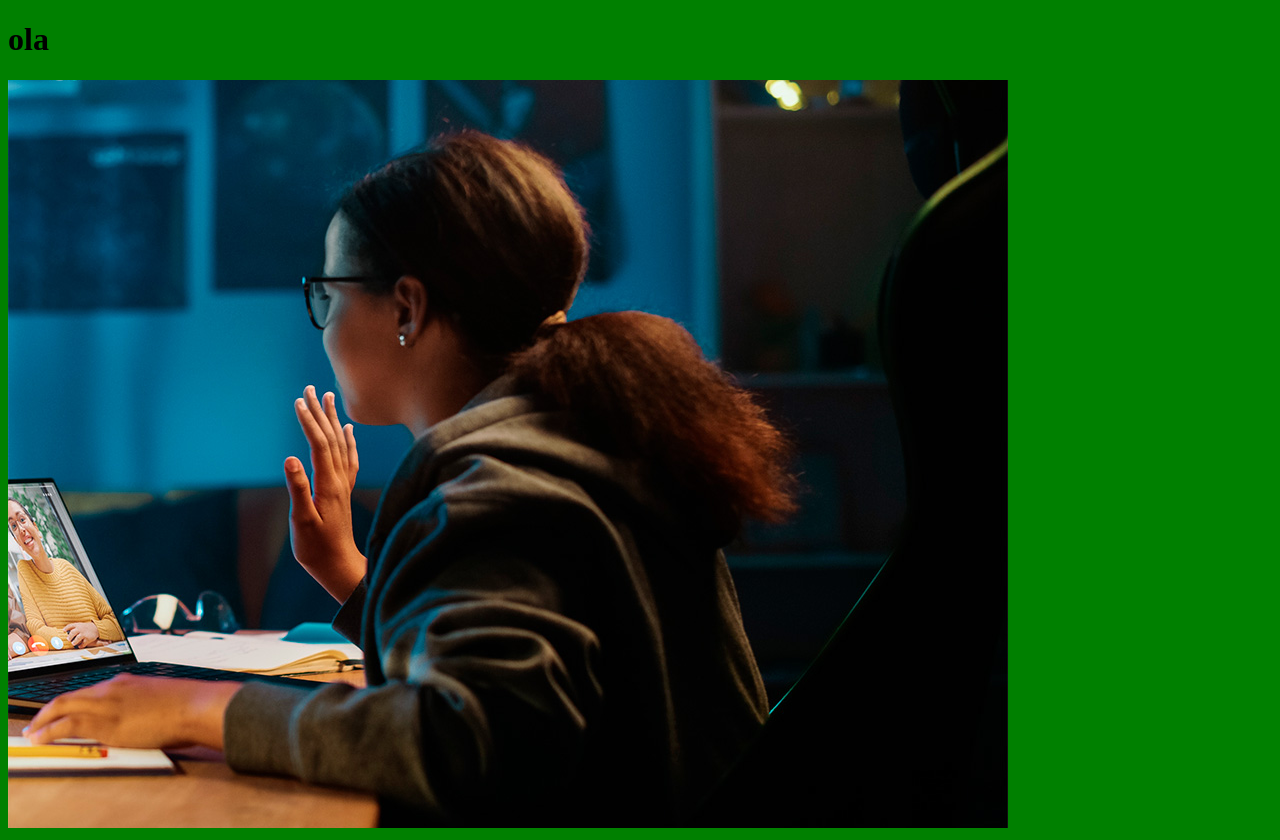
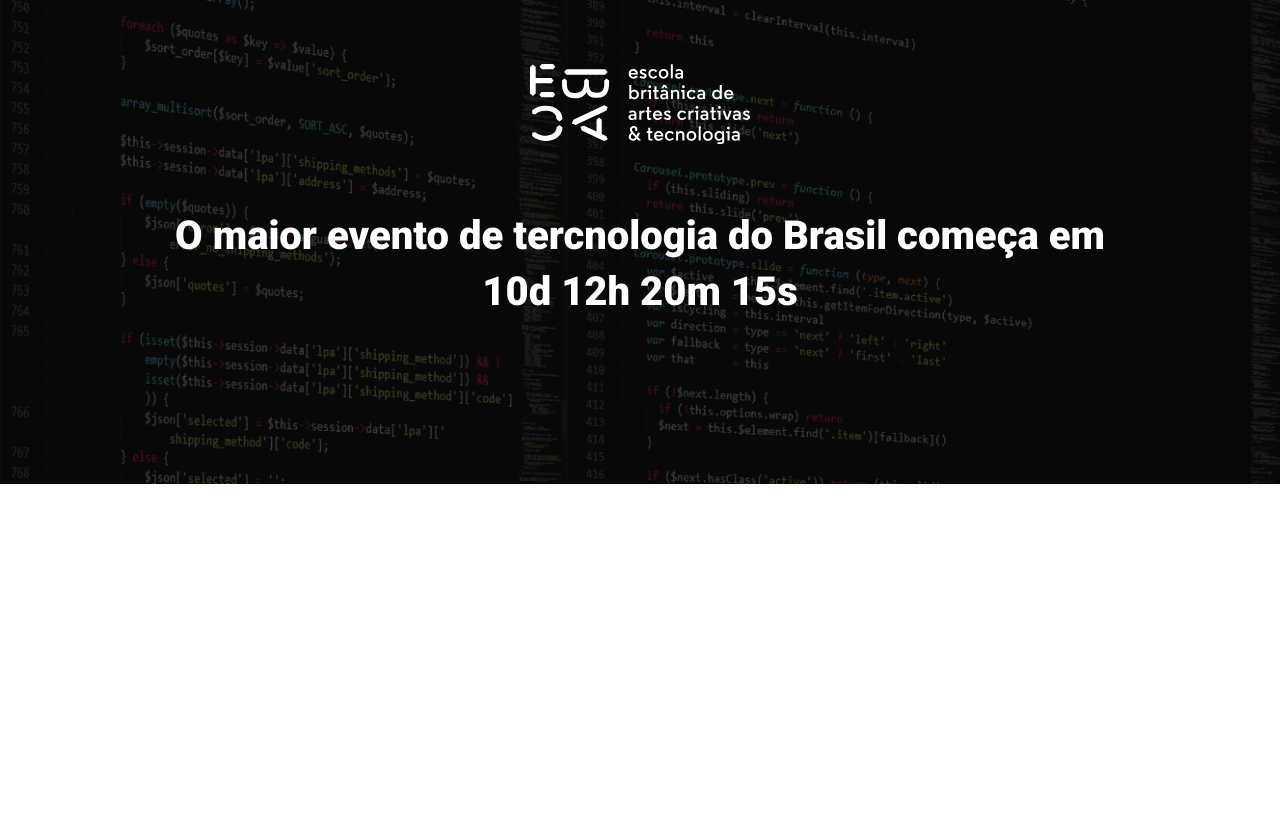
Before and after one commit to MarceloORJ/ebac_tech_talks, a website built with Parcel: page src/index.html in a window 1280 px wide. After the commit the page ends 800 px from the top, so only its background shows below. Built offline with nearby package versions, Linux system fonts and the light colour scheme.

Commit message:
criando o hero

```diff
--- a/src/index.html
+++ b/src/index.html
@@ -1,16 +1,26 @@
 <!DOCTYPE html>
-<html lang="en">
+<html lang="pt-br">
 <head>
     <meta charset="UTF-8">
     <meta name="viewport" content="width=device-width, initial-scale=1.0">
-    <title>Document</title>
+    <title>EBAV Tech Talks</title>
+
+    <link rel="preconnect" href="https://fonts.googleapis.com">
+    <link rel="preconnect" href="https://fonts.gstatic.com" crossorigin>
+    <link href="https://fonts.googleapis.com/css2?family=Lobster&family=Roboto:wght@400;700;900&display=swap" rel="stylesheet">
+
     <link rel="stylesheet" href="styles/main.scss">
 </head>
 <body>
-    <h1>
-        ola
-    </h1>
-    <img src="./images/backend.png" alt="">
+    <header class="hero">
+        <div class="container">
+            <img class="hero__logo" src="./images/ebac_logo.svg" alt="EBAC">
+            <p class="hero__text">
+                O maior evento de tercnologia do Brasil começa em 10d 12h 20m 15s
+            </p>
+        </div>
+    </header>
+
     <script src="scripts/main.js"></script>
 </body>
 </html>
--- /dev/null
+++ b/src/styles/_hero.scss
@@ -0,0 +1,52 @@
+.hero{
+    padding-top: 64px;
+    padding-bottom: 100px;
+
+    background-image: url(../images/fundo.png);
+    background-repeat: no-repeat;
+    background-size: cover;
+    position: relative;
+
+    .container{
+        position: relative;
+    }
+
+    &::before{
+        position: absolute;
+        top: 0;
+        left: 0;
+        width: 100%;
+        height: 100%;
+        background-color: #000;
+        content: '';
+        opacity: 0.7;
+    }
+
+    &__text{
+        margin-top: 64px;
+        margin-bottom: 64px;
+        font-size: 40px;
+        line-height: 56px;
+        font-weight: 800;
+        text-align: center;
+    }
+
+    &__logo{
+        margin: 0px auto;
+        height: 80px;
+        display: block;
+    }
+
+    @media(max-width:640px){
+        padding: 40px 0px;
+        &__logo{
+            height: 40px;
+        }
+
+        &__text{
+            font-size: 22px;
+            line-height: 24px;
+            margin: 24px 0px;
+        }
+    }
+}
--- a/src/styles/main.scss
+++ b/src/styles/main.scss
@@ -1,3 +1,23 @@
-body{
-    background-color: green;
+@use 'hero';
+
+*{
+    margin:0;
+    padding: 0;
+    box-sizing: border-box;
+    font-family: Roboto, sans-serif;
+    color: #fff;
 }
+
+.container{
+    max-width: 960px;
+    width: 100%;
+    margin: 0 auto;
+
+    @media (max-width: 640px){
+        max-width: 80%;
+    }
+
+    @media(max-width: 1024px){
+        max-width: 90%;
+    }
+}
```
